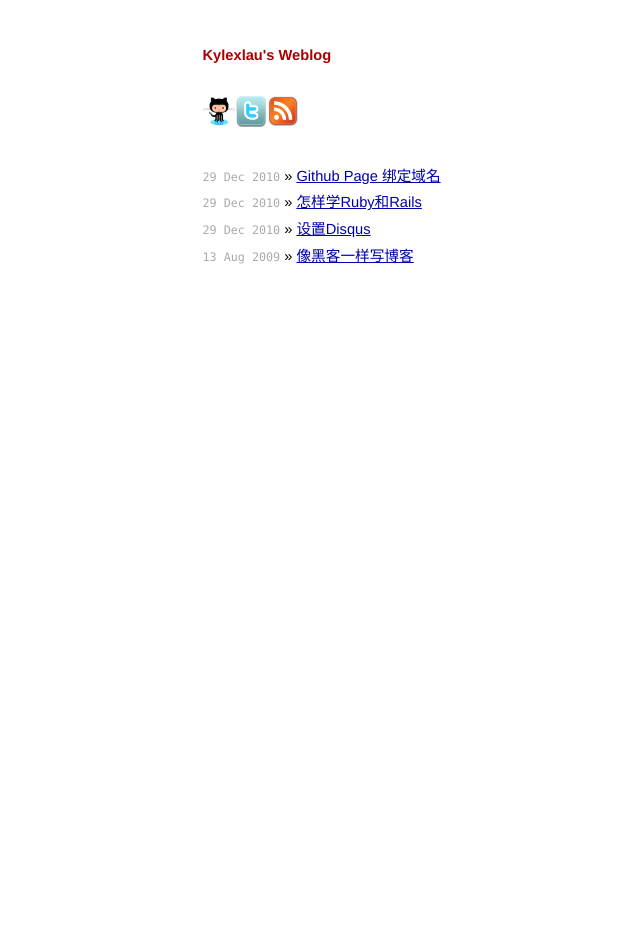
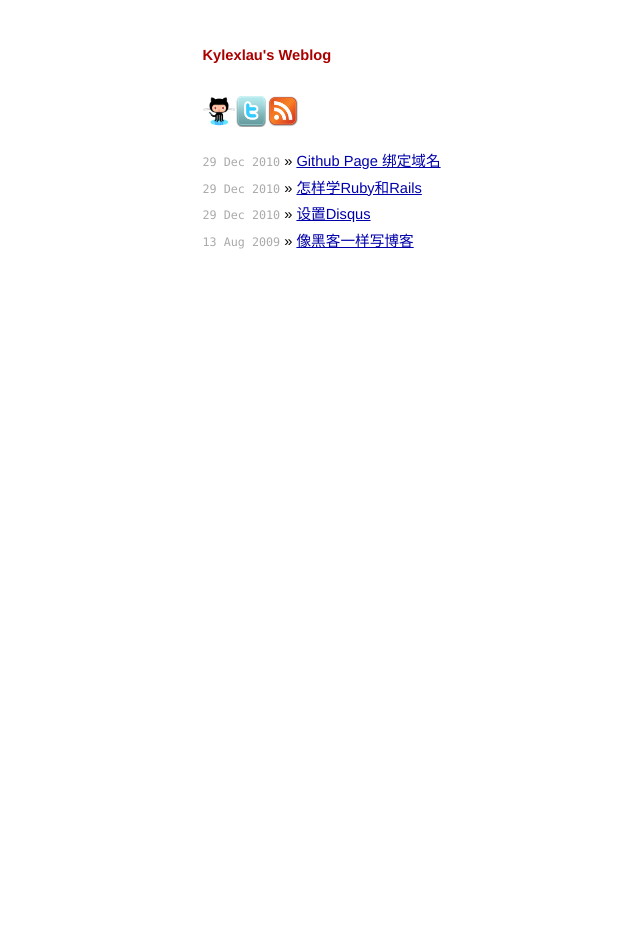
Before and after one commit to kylexlau/kylexlau.github.com, a Jekyll site: the page built from index.html, in a window 1280 px wide. Shown: the whole page, without its empty margins (144-784 px from the left). Built offline with Jekyll 4.4.1, drawn with Linux system fonts in a browser that asks for light colours.

Commit message:
add alt info for imgs.

```diff
--- a/_layouts/default.html
+++ b/_layouts/default.html
@@ -23,9 +23,9 @@
 
   <div id="nav">
     <ul>
-      <li> <a href="http://github.com/kylexlau"><img src="/img/github-logo.png" height="32" width="32"></a></li>
-      <li> <a href="http://twitter.com/kylexlau"><img src="/img/twitter-logo.png" height="33" width="32"></a></li>
-      <li> <a href="http://feeds.feedburner.com/xlau"><img src="/img/rss.png" height="32" width="32"></a></li>
+      <li> <a href="http://github.com/kylexlau"><img src="/img/github-logo.png" alt="Github" height="32" width="32"></a></li>
+      <li> <a href="http://twitter.com/kylexlau"><img src="/img/twitter-logo.png" alt="Twitter" height="33" width="32"></a></li>
+      <li> <a href="http://feeds.feedburner.com/xlau"><img src="/img/rss.png" alt="RSS" height="32" width="32"></a></li>
     </ul>
   </div>
 
--- a/css/screen.css
+++ b/css/screen.css
@@ -58,7 +58,7 @@
 #nav {
   float:left;
   width:100%;
-  margin-bottom: 2em;
+  margin-bottom: 1em;
 }
 #nav ul {
   margin:0;
```
